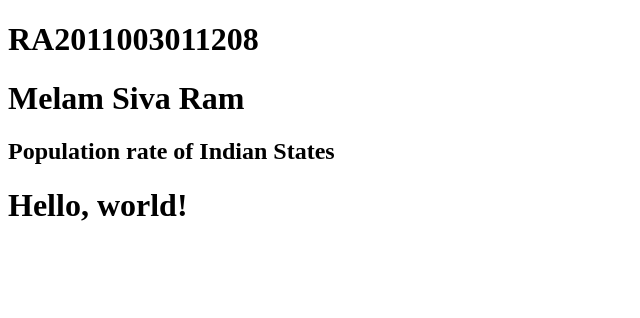
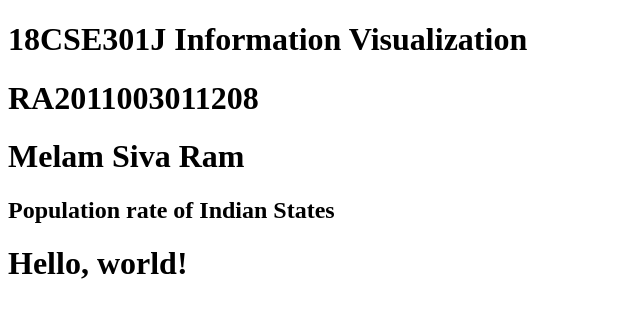
Before and after one commit to siva123456789098/18CSE301J_RA2011003011208, a plain HTML site: page index.html in a window 1280 px wide. Shown: the whole page, without its empty margins (0-640 px from the left). Drawn offline with Linux system fonts and the light colour scheme.

Commit message:
Update index.html

```diff
--- a/index.html
+++ b/index.html
@@ -3,6 +3,7 @@
 <head>
   <meta charset="UTF-8" />
   <title>18CSE301J Information Visualization</title>
+  <h1>18CSE301J Information Visualization</h1>
   <h1>RA2011003011208</h1>
   <h1>Melam Siva Ram</h1>
   <h2>Population rate of Indian States</h2>
```
